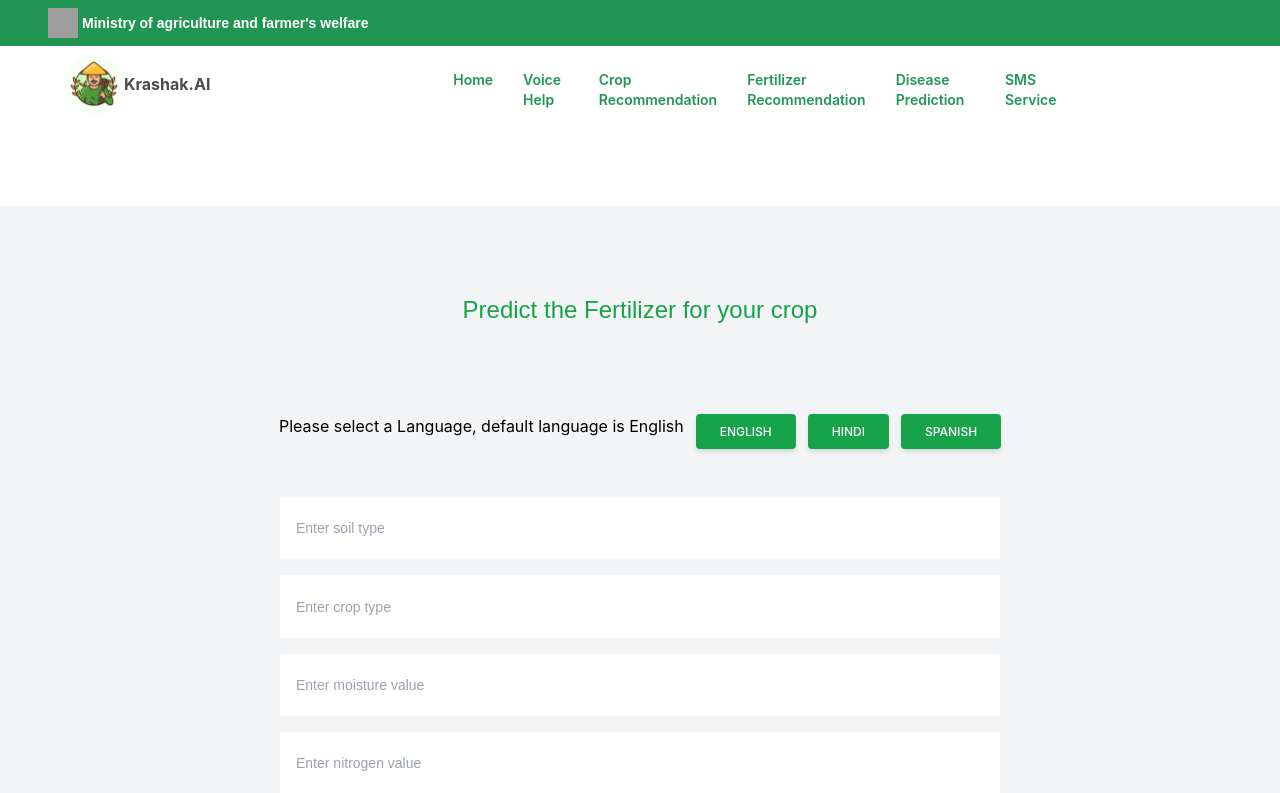
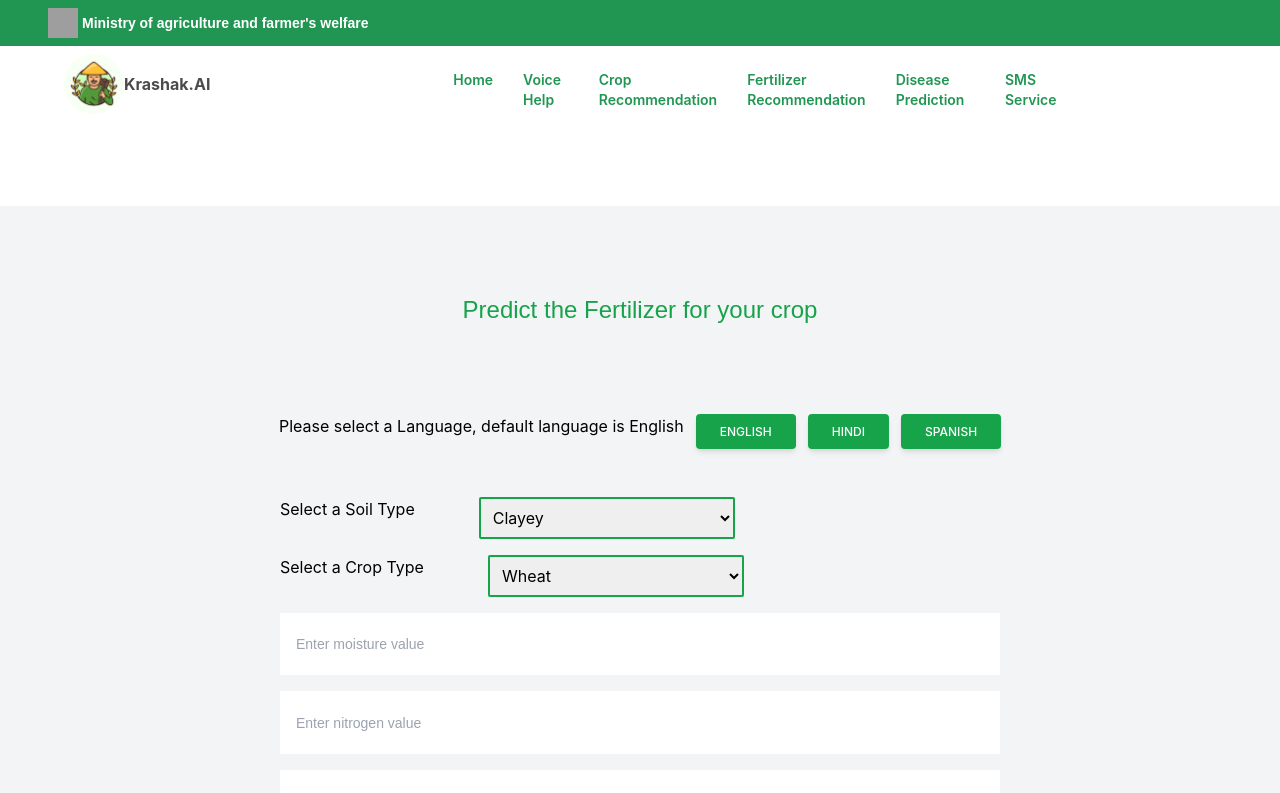
Before and after one commit to rudrakshi99/Farmer-Call-Center, a React (Create React App) app: page /fertilizer in a window 1280 px wide. Shown: the top 793 px of the page. Built offline with nearby package versions, Linux system fonts and the light colour scheme; grey boxes are pictures that could not be loaded.

Commit message:
added dropdown to input values

```diff
--- a/src/components/fertilizer/fertilizer.js
+++ b/src/components/fertilizer/fertilizer.js
@@ -17,119 +17,207 @@ const Fertilizer = () => {
   const [application, setApplication] = useState("");
   const [specification, setSpecification] = useState("");
   const [lang, setLang] = useState("en");
- function onSearchSubmit(term) {
+  function onSearchSubmit(term) {
     setLoad(true);
     console.log("Clicked");
     let url = "http://127.0.0.1:5000/fertilizer-predict";
     let body = JSON.stringify({
       "soil-type": soilType,
       "crop-type": cropType,
-      "moisture": parseFloat (moisture),
-      "nitrogen": parseFloat (nitrogen),
-      "phosphorous": parseFloat (phosphorus),
-      "pottasium": parseFloat (potassium),
-      "city": city,
-      "lang":lang
+      moisture: parseFloat(moisture),
+      nitrogen: parseFloat(nitrogen),
+      phosphorous: parseFloat(phosphorus),
+      pottasium: parseFloat(potassium),
+      city: city,
+      lang: lang
     });
     console.log("body", body);
-    try{
-       fetch(url, {
+    try {
+      fetch(url, {
         // mode: "no-cors",
         method: "post",
         headers: {
           "Content-Type": "application/json;charset=utf-8",
-          "Access-Control-Allow-Origin": "*",
+          "Access-Control-Allow-Origin": "*"
         },
         body: body
-
-      }).then(response => response.json())
-        .then(data => {
+      })
+        .then((response) => response.json())
+        .then((data) => {
           let main_data = data["data"];
-          setPrediction(main_data['prediction']);
-          setInformation(main_data['info']['info']);
-          setApplication(main_data['info']['application']["1"]+ " " + main_data['info']['application']["2"]);
-          setSpecification(main_data['info']['specifications']);
-          console.log('res',data); // gives SyntaxError: Unexpected end of input
-        }).catch((error) => {
-          console.log(error)
+          setPrediction(main_data["prediction"]);
+          setInformation(main_data["info"]["info"]);
+          setApplication(
+            main_data["info"]["application"]["1"] +
+              " " +
+              main_data["info"]["application"]["2"]
+          );
+          setSpecification(main_data["info"]["specifications"]);
+          console.log("res", data); // gives SyntaxError: Unexpected end of input
+        })
+        .catch((error) => {
+          console.log(error);
         });
-    }catch (e) {
-      console.log(e)
+    } catch (e) {
+      console.log(e);
     }
 
-   setLoad(false);
-
-
-
+    setLoad(false);
   }
 
-  return(
+  return (
     <>
       <PreHeader />
       <Header />
       <section className="">
         <div className="grid place-items-center my-14  ">
           <div className="container bg-gray-100 p-10 grid place-items-center mt-14  ">
-            <p className="text-2xl font-medium text-green-600 my-12">Predict the Fertilizer for your crop<br /></p>
+            <p className="text-2xl font-medium text-green-600 my-12">
+              Predict the Fertilizer for your crop
+              <br />
+            </p>
 
             <div className="flex flex-row space-x-3 my-10">
-              <div>
-                Please select a Language, default language is English
-              </div>
+              <div>Please select a Language, default language is English</div>
               <div className="ml-16 ">
                 <button
                   onClick={() => setLang("en")}
                   type="button"
-                  className="inline-block px-6 py-2.5 bg-green-600 text-white font-medium text-xs leading-tight uppercase rounded shadow-md hover:bg-blue-700 hover:shadow-lg focus:bg-blue-700 focus:shadow-lg focus:outline-none focus:ring-0 active:bg-blue-800 active:shadow-lg transition duration-150 ease-in-out">English
+                  className="inline-block px-6 py-2.5 bg-green-600 text-white font-medium text-xs leading-tight uppercase rounded shadow-md hover:bg-blue-700 hover:shadow-lg focus:bg-blue-700 focus:shadow-lg focus:outline-none focus:ring-0 active:bg-blue-800 active:shadow-lg transition duration-150 ease-in-out"
+                >
+                  English
                 </button>
               </div>
               <div className="ml-16">
                 <button
                   onClick={() => setLang("hi")}
                   type="button"
-                  className="inline-block px-6 py-2.5 bg-green-600 text-white font-medium text-xs leading-tight uppercase rounded shadow-md hover:bg-blue-700 hover:shadow-lg focus:bg-blue-700 focus:shadow-lg focus:outline-none focus:ring-0 active:bg-blue-800 active:shadow-lg transition duration-150 ease-in-out">Hindi
+                  className="inline-block px-6 py-2.5 bg-green-600 text-white
+                  font-medium text-xs leading-tight uppercase rounded shadow-md hover:bg-blue-700
+                  hover:shadow-lg focus:bg-blue-700 focus:shadow-lg focus:outline-none focus:ring-0
+                  active:bg-blue-800 active:shadow-lg transition duration-150 ease-in-out"
+                >
+                  Hindi
                 </button>
               </div>
               <div className="ml-16 ">
                 <button
                   onClick={() => setLang("es")}
                   type="button"
-                  className="inline-block px-6 py-2.5 bg-green-600 text-white font-medium text-xs leading-tight uppercase rounded shadow-md hover:bg-blue-700 hover:shadow-lg focus:bg-blue-700 focus:shadow-lg focus:outline-none focus:ring-0 active:bg-blue-800 active:shadow-lg transition duration-150 ease-in-out">Spanish
+                  className="inline-block px-6 py-2.5 bg-green-600 text-white
+                  font-medium text-xs leading-tight uppercase rounded shadow-md
+                  hover:bg-blue-700 hover:shadow-lg focus:bg-blue-700 focus:shadow-lg focus:outline-none
+                  focus:ring-0 active:bg-blue-800 active:shadow-lg transition duration-150 ease-in-out"
+                >
+                  Spanish
                 </button>
               </div>
             </div>
+            <div className="flex flex-row my-2 w-3/5">
+              <div>Select a Soil Type</div>
+              <div className="ml-16 ">
+                <select
+                  onChange={(e) => setSoilType(e.target.value)}
+                  className="border-2 border-green-600 p-2 rounded-sm w-64"
+                >
+                  <option value="Clay">Clayey</option>
+                  <option value="Sandy">Sandy</option>
+                  <option value="Loamy">Loamy</option>
+                  <option value="Black">Black</option>
+                  <option value="Red">Red</option>
+                </select>
+              </div>
+            </div>
+            {/* dropdown for crop type */}
+            <div className="flex flex-row my-2 w-3/5">
+              <div>Select a Crop Type</div>
+              <div className="ml-16 ">
+                <select
+                  onChange={(e) => setCropType(e.target.value)}
+                  className="border-2 border-green-600 p-2 rounded-sm w-64"
+                >
+                  <option value="Wheat">Wheat</option>
+                  <option value="Maize">Maize</option>
+                  <option value="Sugarcane">Sugarcane</option>
+                  <option value="Cotton">Cotton</option>
+                  <option value="Ground Nuts">Groundnut</option>
+                  <option value="Oil seeds">Oilseed</option>
+                  <option value="Tobacco">Tobacco</option>
+                  <option value="Millets">Millets</option>
+                  <option value="Pulses">Pulses</option>
+                  <option value="Barley">Barley</option>
+                  <option value="Paddy">Paddy</option>
+                </select>
+              </div>
+            </div>
 
-            <input onChange={(e)=> setSoilType(e.target.value)} className="w-3/5 my-2 " type="text" placeholder="Enter soil type" />
-            <input onChange={(e)=> setCropType(e.target.value)} className="w-3/5 my-2" type="text" placeholder="Enter crop type" />
-            <input onChange={(e)=> setMoisture(e.target.value)} className="w-3/5 my-2" type="text" placeholder="Enter moisture value" />
-            <input onChange={(e)=> setNitrogen(e.target.value)} className="w-3/5 my-2" type="text" placeholder="Enter nitrogen value" />
-            <input onChange={(e)=> setPhosphorus(e.target.value)} className="w-3/5 my-2" type="text" placeholder="Enter phosphorous value" />
-            <input onChange={(e)=> setPotassium(e.target.value)} className="w-3/5 my-2" type="text" placeholder="Enter potassium value" />
-            <input onChange={(e)=> setCity(e.target.value)} className="w-3/5 my-2" type="text" placeholder="Enter city" />
+            <input
+              onChange={(e) => setMoisture(e.target.value)}
+              className="w-3/5 my-2"
+              type="text"
+              placeholder="Enter moisture value"
+            />
+            <input
+              onChange={(e) => setNitrogen(e.target.value)}
+              className="w-3/5 my-2"
+              type="text"
+              placeholder="Enter nitrogen value"
+            />
+            <input
+              onChange={(e) => setPhosphorus(e.target.value)}
+              className="w-3/5 my-2"
+              type="text"
+              placeholder="Enter phosphorous value"
+            />
+            <input
+              onChange={(e) => setPotassium(e.target.value)}
+              className="w-3/5 my-2"
+              type="text"
+              placeholder="Enter potassium value"
+            />
+            <input
+              onChange={(e) => setCity(e.target.value)}
+              className="w-3/5 my-2"
+              type="text"
+              placeholder="Enter city"
+            />
 
             <div className="grid place-items-center mt-14 ">
               <div className="mt-2">
-                <button onClick={
-               () =>  onSearchSubmit("aaa")
-                } type="button"
-                        className="inline-block px-6 py-2.5 bg-green-600 text-white font-medium text-xs leading-tight uppercase rounded shadow-md hover:bg-blue-700 hover:shadow-lg focus:bg-blue-700 focus:shadow-lg focus:outline-none focus:ring-0 active:bg-blue-800 active:shadow-lg transition duration-150 ease-in-out">Get
-                  Fertilizer Recommendation
+                <button
+                  onClick={() => onSearchSubmit("aaa")}
+                  type="button"
+                  className="inline-block  px-6 py-2.5 bg-green-600 text-white font-medium text-xs
+                  leading-tight uppercase rounded shadow-md hover:bg-blue-700 hover:shadow-lg
+                  focus:bg-blue-700 focus:shadow-lg focus:outline-none focus:ring-0 active:bg-blue-800
+                  active:shadow-lg transition duration-150 ease-in-out"
+                >
+                  Get Fertilizer Recommendation
                 </button>
               </div>
             </div>
-
           </div>
-
-
         </div>
         <div>
-          {load ? <div className="grid place-items-center my-14  ">loading </div> : <div></div>}
-          {prediction !== '' ? <div className="grid place-items-center my-14 text-center ">
-          <p className="font-bold my-3">Fertilizer Predicted: </p>{prediction}
-            <p className="font-bold my-3">Information</p>{information}
-            <p className="font-bold my-3">Application</p>{application}
-            <p className="font-bold my-3">Specification</p>{specification}
-          </div> : <div></div>}
+          {load ? (
+            <div className="grid place-items-center my-14  ">loading </div>
+          ) : (
+            <div></div>
+          )}
+          {prediction !== "" ? (
+            <div className="grid place-items-center my-14 text-center ">
+              <p className="font-bold my-3">Fertilizer Predicted: </p>
+              {prediction}
+              <p className="font-bold my-3">Information</p>
+              {information}
+              <p className="font-bold my-3">Application</p>
+              {application}
+              <p className="font-bold my-3">Specification</p>
+              {specification}
+            </div>
+          ) : (
+            <div></div>
+          )}
         </div>
       </section>
       <Footer />
--- a/src/components/sms/sms.js
+++ b/src/components/sms/sms.js
@@ -70,7 +70,7 @@ const SmsService = () => {
               }}
               className="w-3/5 my-2 "
               type="text"
-              placeholder="Enter number to make request from"
+              placeholder="Enter your number"
             />
             <input
               onChange={(e) => {
@@ -78,7 +78,7 @@ const SmsService = () => {
               }}
               className="w-3/5 my-2"
               type="text"
-              placeholder="Enter log"
+              placeholder="Enter your query"
             />
 
             <div className="grid place-items-center mt-14 ">
@@ -88,7 +88,7 @@ const SmsService = () => {
                   type="button"
                   className="inline-block px-6 py-2.5 bg-green-600 text-white font-medium text-xs leading-tight uppercase rounded shadow-md hover:bg-blue-700 hover:shadow-lg focus:bg-blue-700 focus:shadow-lg focus:outline-none focus:ring-0 active:bg-blue-800 active:shadow-lg transition duration-150 ease-in-out"
                 >
-                  Get Get SMS Support
+                  Get SMS
                 </button>
               </div>
             </div>
```
Also changed, not shown: src/components/crop/crop.js (+90 -67 lines).
